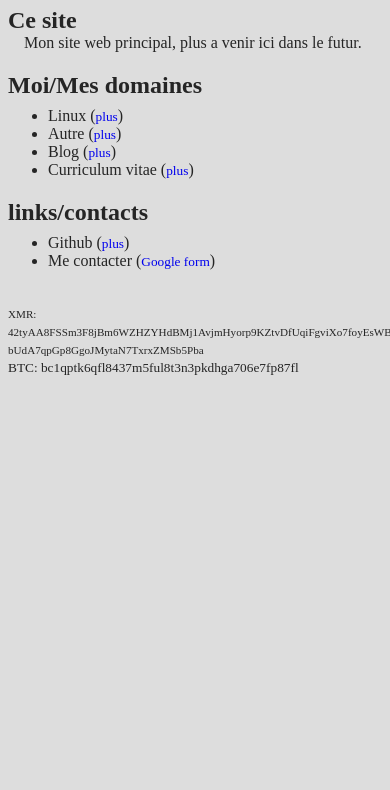
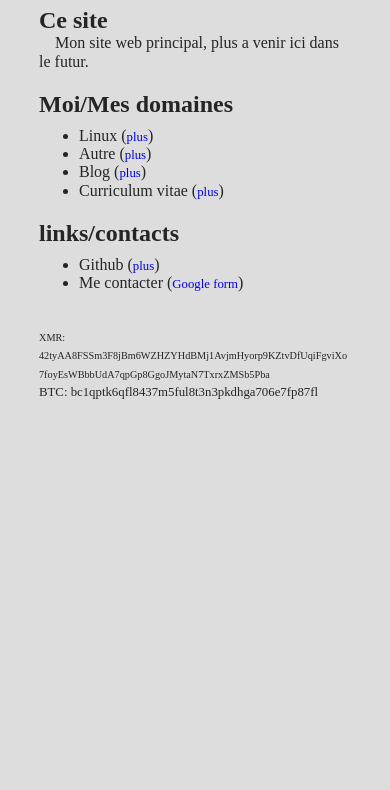
Before and after one commit to Akashic-archives/main-website, a plain HTML site: page index.html in a window 390 px wide. Shown: the part 73-863 px from the top of the page. Drawn offline with Linux system fonts and the light colour scheme; files that its build step writes are made by us from their sources.

Commit message:
mobile enhanced and docker files

```diff
--- a/html/style.css
+++ b/html/style.css
@@ -4,15 +4,23 @@ body {
 	color: #252525;		/* #90ffff ou #dddddd */
 	width: 100vw;
 	height: 100vh;
+	justify-content: center;
+	align-items: center;
 }
 div {
 	/* max-width: 28em; */
 	margin: auto;
-	width: 100vw;
+	width: 80vw;
 	word-wrap: break-word;
 }
 h1 {text-align: center;}	/* font-size: 7vh 16px */
 h2 {margin-bottom: 0;}
-ul {margin-top: 0.5rem; list-style-type:disc}
+ul {
+	margin-top: 0.5rem;
+	list-style-type:disc;
+	text-align: justify;
+}
 a {text-decoration: none;}
-p {margin: 0;}
+p {
+	margin: 0;
+}
--- a/index.html
+++ b/index.html
@@ -7,6 +7,7 @@
 		<link rel="icon" type="image/x-icon" href="/assets/favicon.ico">
 		<meta name="viewport" content="width=device-width, initial-scale=1">
 		<link rel="stylesheet" href="style.css">
+		<link rel="stylesheet" href="normalize.css">
 		<meta name="google-site-verification" content="ZYtiVyiJyI-turz0NNZQQcqVANf-emxAg2U2TbqQhS0">
 	</head>
 <body>
```
Also changed, not shown: docker-compose.yml (added, +8 -0 lines), 1 other file.
